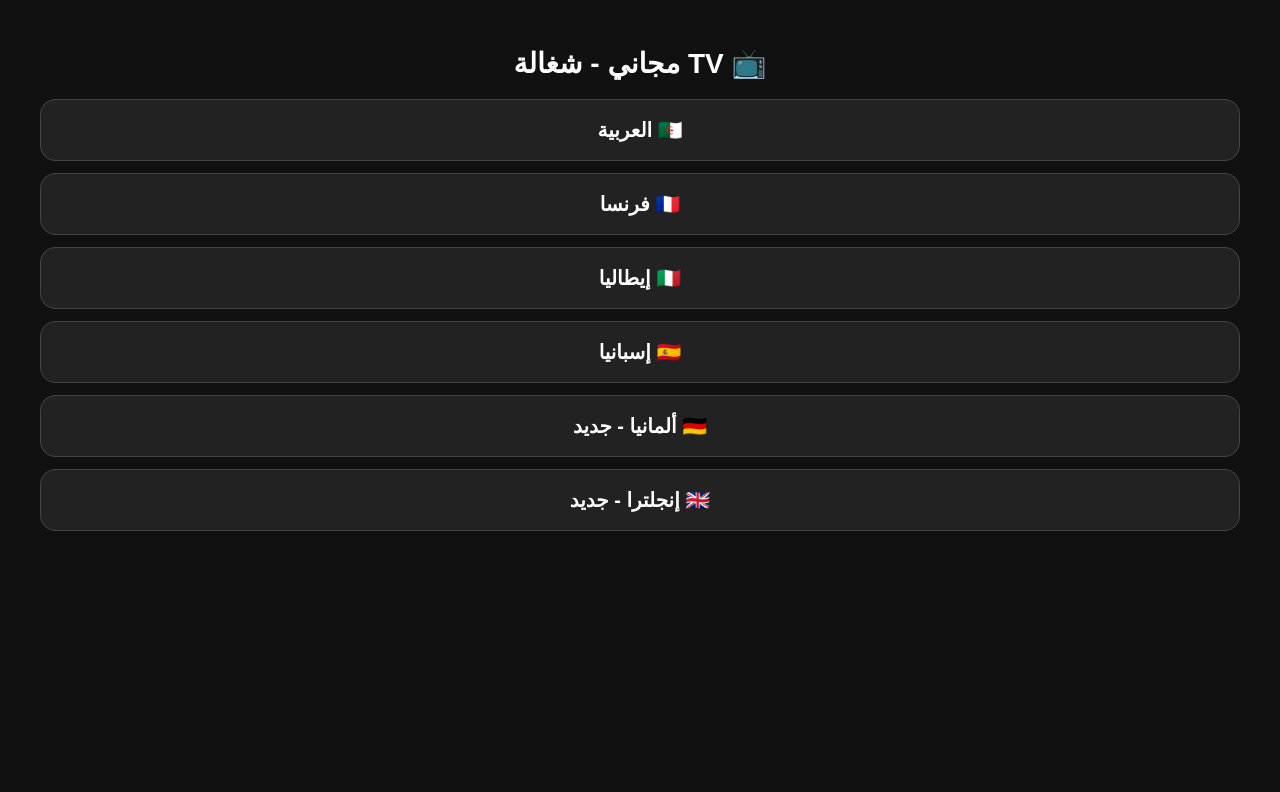
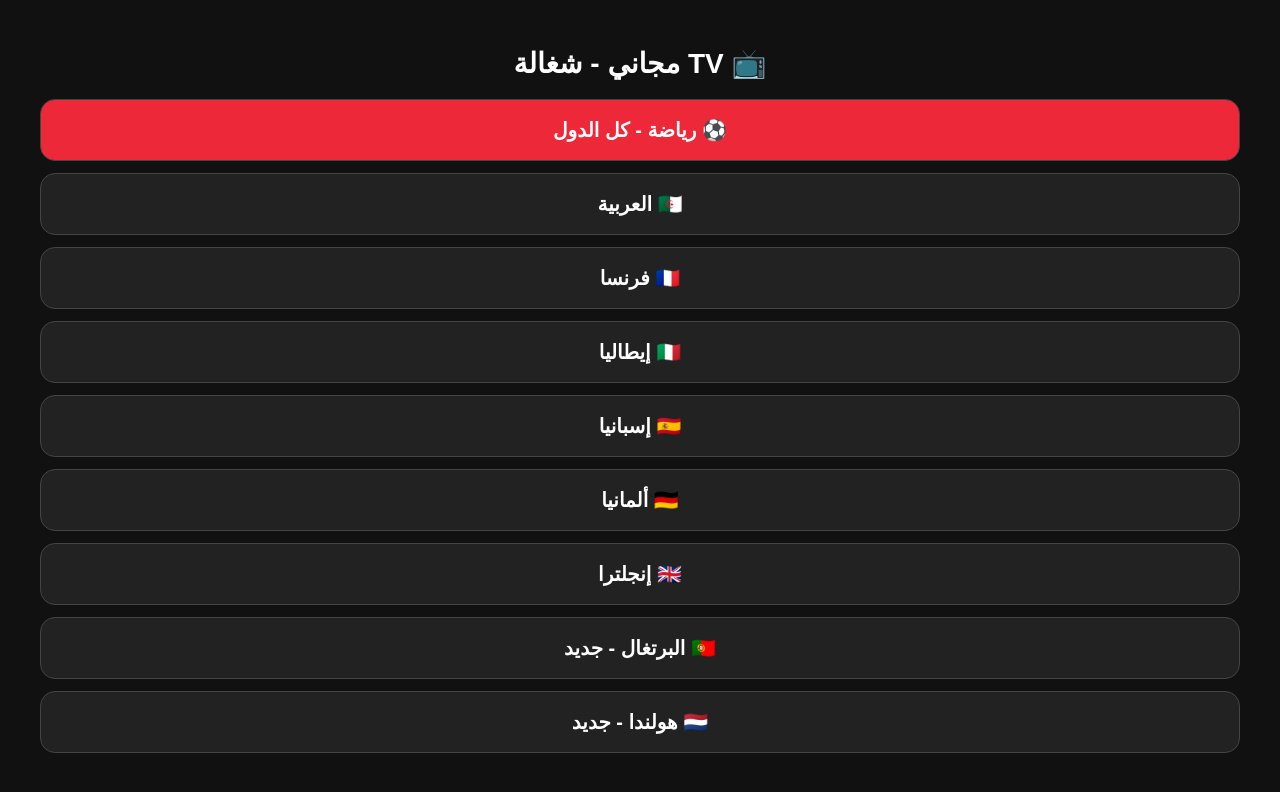
Before and after one commit to khaddartahar-commits/taharkhaddar, a plain HTML site: page index.html in a window 1280 px wide. Drawn offline with Linux system fonts and the light colour scheme.

Commit message:
Update index.html

```diff
--- a/index.html
+++ b/index.html
@@ -1,9 +1,12 @@
-<!DOCTYPE html><html lang="ar" dir="rtl"><head><meta charset="UTF-8"><meta name="viewport" content="width=device-width,initial-scale=1"><title>TV مجاني</title><style>body{background:#111;color:#fff;font-family:Arial;text-align:center;padding:20px}h1{font-size:28px}a{display:block;background:#222;border:1px solid #444;color:#fff;text-decoration:none;padding:18px;margin:12px;border-radius:15px;font-size:20px;font-weight:bold}</style></head>
+<!DOCTYPE html><html lang="ar" dir="rtl"><head><meta charset="UTF-8"><meta name="viewport" content="width=device-width,initial-scale=1"><title>TV مجاني</title><style>body{background:#111;color:#fff;font-family:Arial;text-align:center;padding:20px}h1{font-size:28px}a{display:block;background:#222;border:1px solid #444;color:#fff;text-decoration:none;padding:18px;margin:12px;border-radius:15px;font-size:20px;font-weight:bold}.red{background:#ED2939}</style></head>
 <body><h1>📺 TV مجاني - شغالة</h1>
+<a href="sports.html" class="red">⚽ رياضة - كل الدول</a>
 <a href="arabic.html">🇩🇿 العربية</a>
 <a href="france.html">🇫🇷 فرنسا</a>
 <a href="italie.html">🇮🇹 إيطاليا</a>
 <a href="espagne.html">🇪🇸 إسبانيا</a>
-<a href="allemagne.html">🇩🇪 ألمانيا - جديد</a>
-<a href="angleterre.html">🇬🇧 إنجلترا - جديد</a>
+<a href="allemagne.html">🇩🇪 ألمانيا</a>
+<a href="angleterre.html">🇬🇧 إنجلترا</a>
+<a href="portugal.html">🇵🇹 البرتغال - جديد</a>
+<a href="hollande.html">🇳🇱 هولندا - جديد</a>
 </body></html>
```
